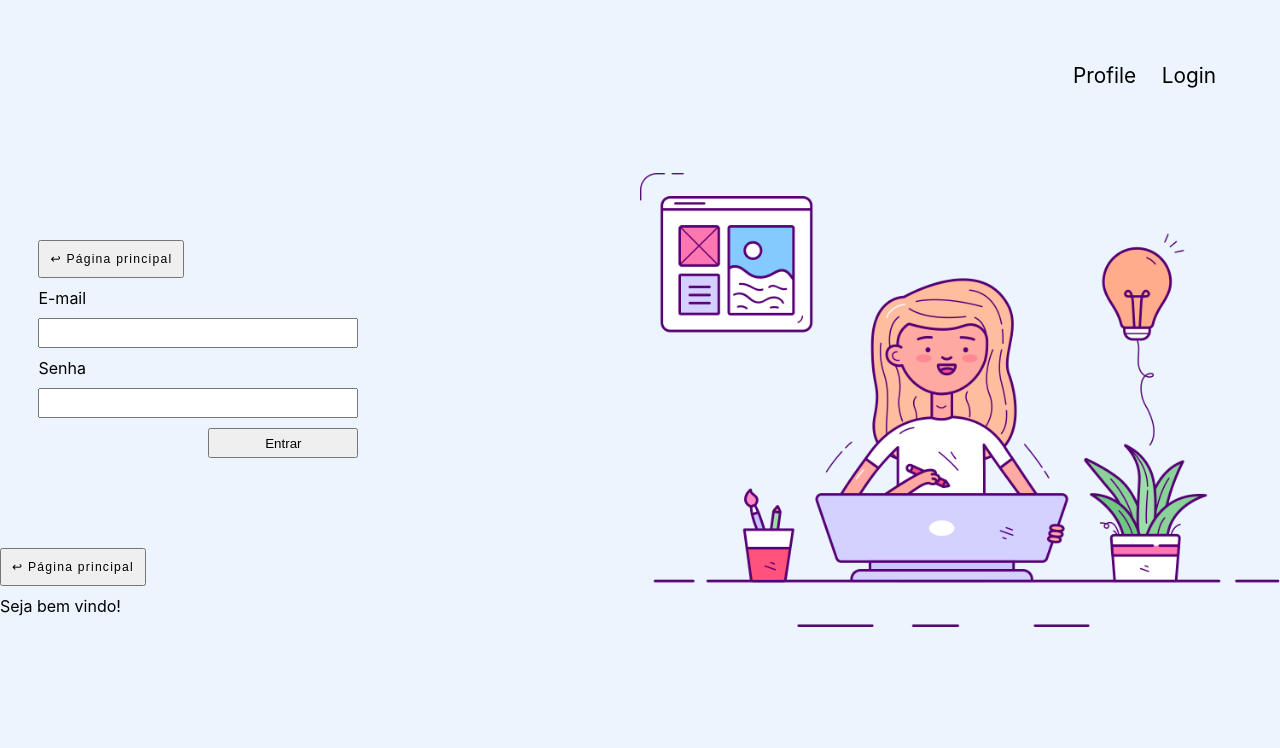
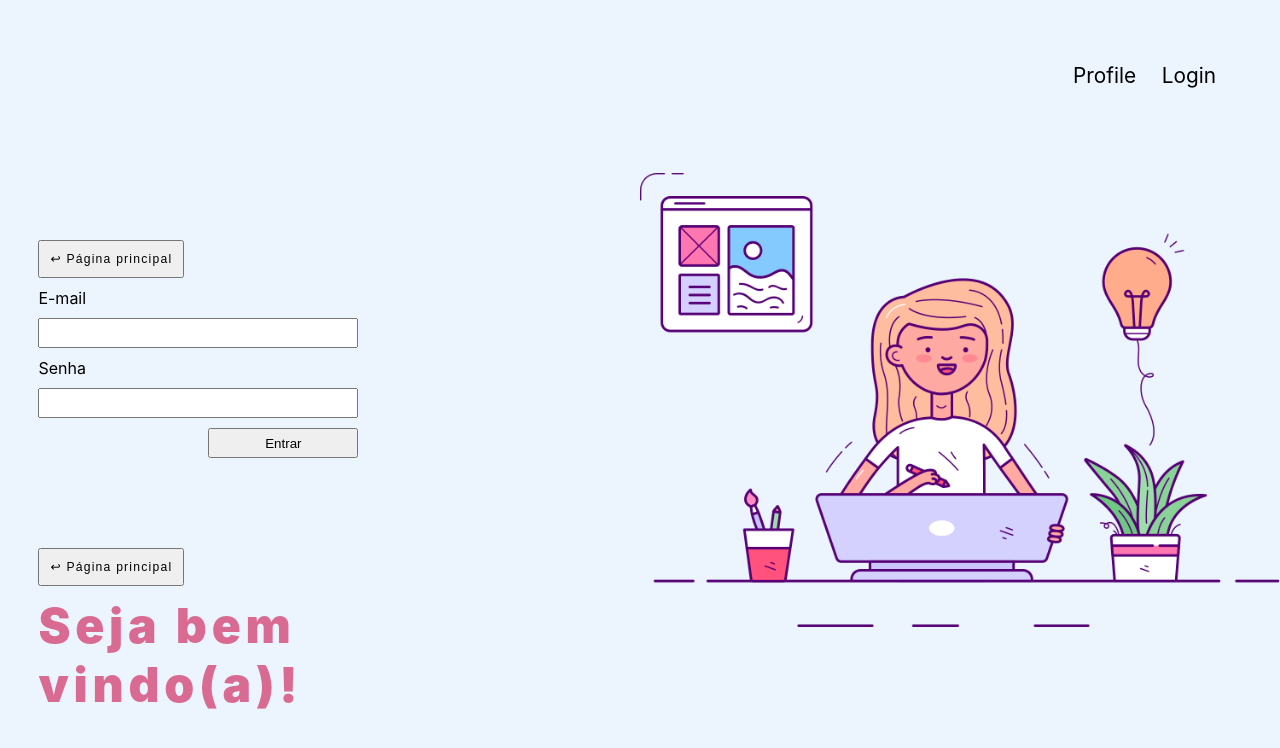
Before and after one commit to estefaneluz/react-router-dom, a React (Create React App) app in the folder classe-01/: page / in a window 1280 px wide. Shown: the top 748 px of the page. Built offline with nearby package versions, Linux system fonts and the light colour scheme.

Commit message:
css base ok

```diff
--- a/classe-01/src/App.css
+++ b/classe-01/src/App.css
@@ -23,3 +23,8 @@ nav ul {
   margin-right: 5vw;
   font-size: 1.3em;
 }
+
+.container {
+  width: 50%;
+  margin: 10vh 3vw;
+}
--- a/classe-01/src/components/Login/index.js
+++ b/classe-01/src/components/Login/index.js
@@ -3,7 +3,7 @@ import './style.css'
 
 export default function Login() {
   return (
-    <div className="login-container">
+    <div className="container">
       <VoltarHome className="btn-voltar" />
       <form>
         <label>E-mail</label>
--- a/classe-01/src/components/Login/style.css
+++ b/classe-01/src/components/Login/style.css
@@ -1,8 +1,3 @@
-.login-container {
-  width: 50%;
-  margin: 10vh 3vw;
-}
-
 form {
   display: flex;
   flex-direction: column;
--- a/classe-01/src/components/Profile/index.js
+++ b/classe-01/src/components/Profile/index.js
@@ -1,10 +1,11 @@
 import VoltarHome from '../VoltarHome'
+import './style.css'
 
 export default function Profile() {
   return (
-    <div>
+    <div className="container">
       <VoltarHome />
-      <div>Seja bem vindo!</div>
+      <h1>Seja bem vindo(a)! </h1>
     </div>
   )
 }
--- /dev/null
+++ b/classe-01/src/components/Profile/style.css
@@ -0,0 +1,7 @@
+h1 {
+  color: #d96a92;
+  max-width: 50%;
+  letter-spacing: 0.1em;
+  font-size: 3em;
+  font-weight: 900;
+}
```
